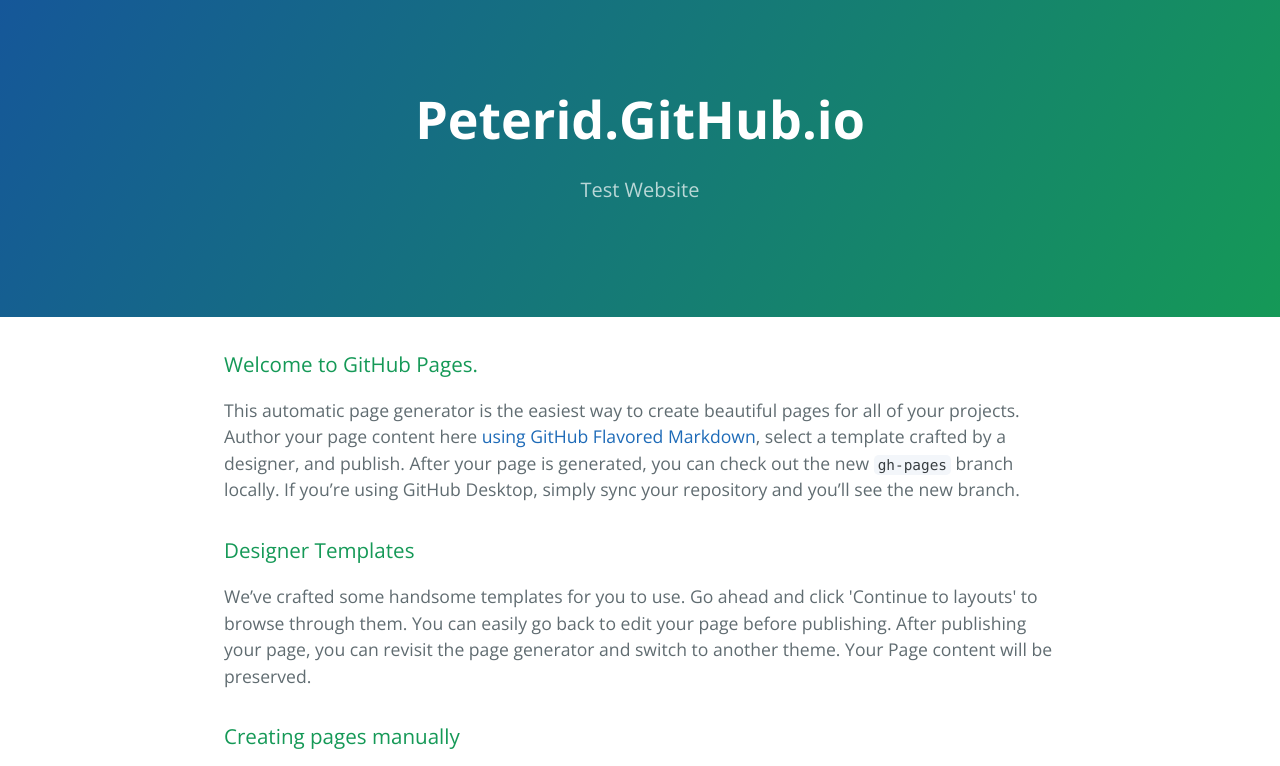
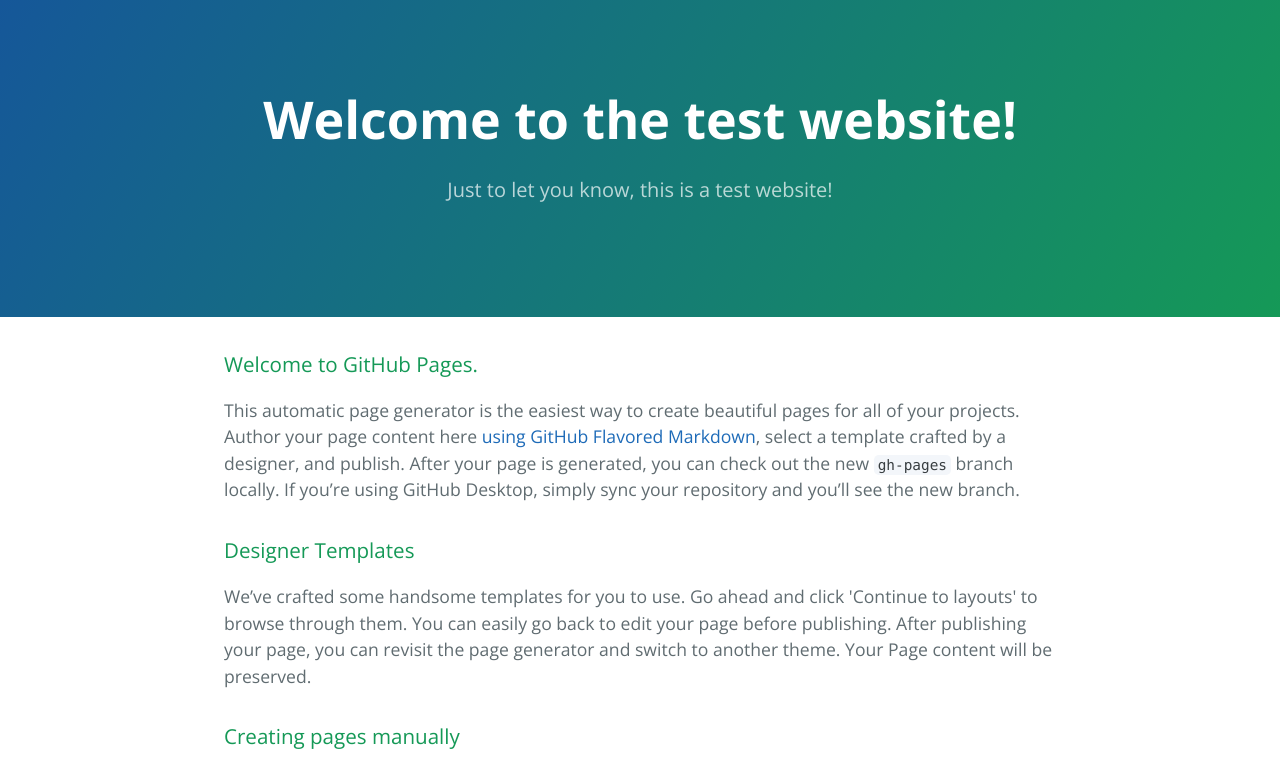
Before and after one commit to peterid/peterid.github.io, a plain HTML site: page index.html in a window 1280 px wide. Shown: the top 766 px of the page. Drawn offline with nearby package versions, Linux system fonts and the light colour scheme.

Commit message:
Site Title & Description
The site title and description was changed.

```diff
--- a/index.html
+++ b/index.html
@@ -11,8 +11,8 @@
   </head>
   <body>
     <section class="page-header">
-      <h1 class="project-name">Peterid.GitHub.io</h1>
-      <h2 class="project-tagline">Test Website</h2>
+      <h1 class="project-name">Welcome to the test website!</h1>
+      <h2 class="project-tagline">Just to let you know, this is a test website!</h2>
     </section>
 
     <section class="main-content">
```
